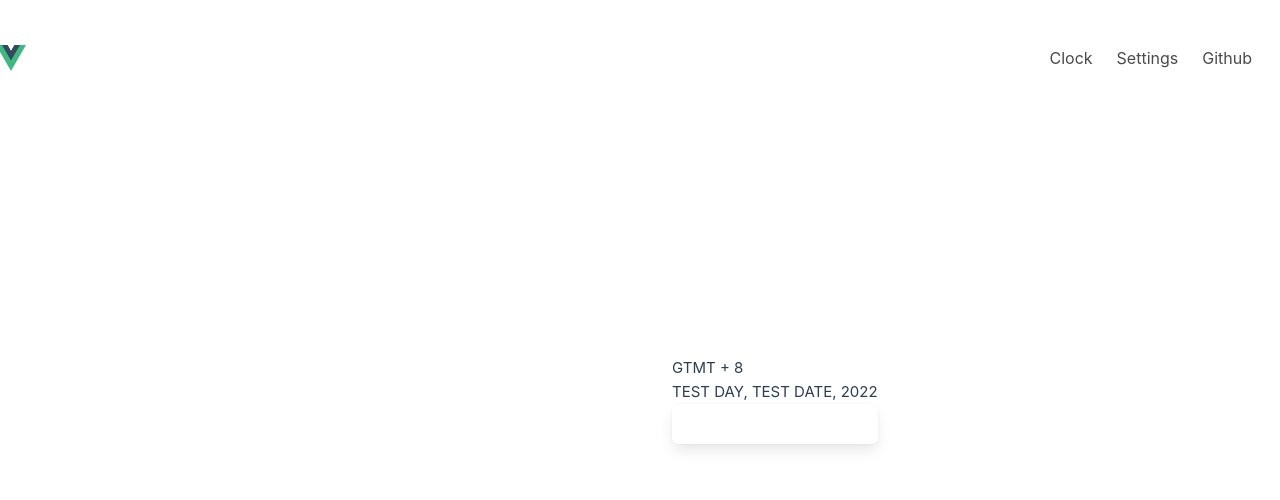
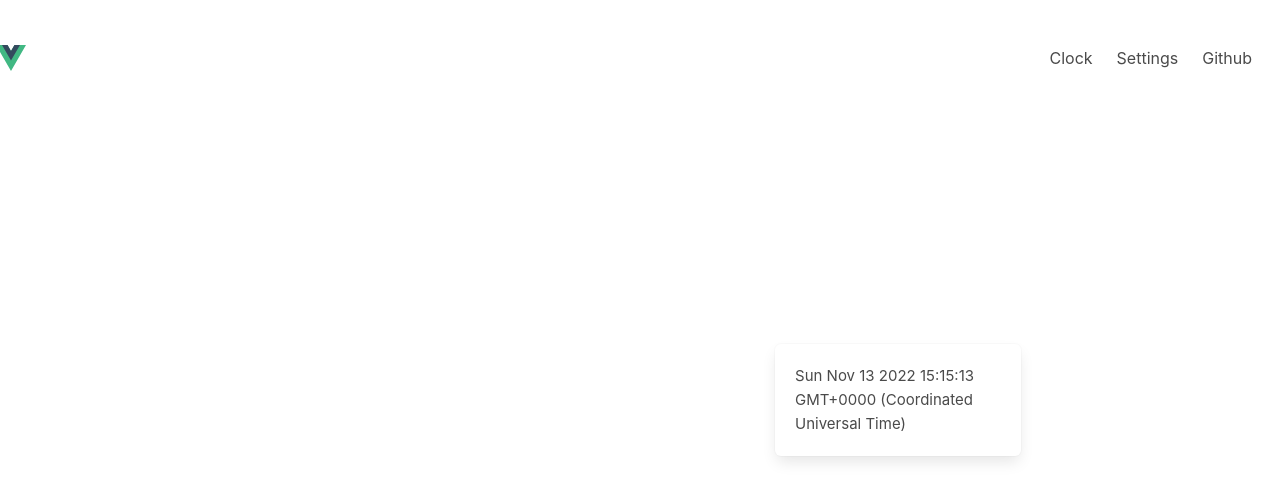
Before and after one commit to Sh3lby007/mobile-clock, a Vue app: page / in a window 1280 px wide. Shown: the top 500 px of the page. Built offline with nearby package versions, Linux system fonts and the light colour scheme.

Commit message:
Refactor dev script and add time.     Change port to 8080 for npm run dev script.     Include Date, time and timezone in a box in the home view, with it     refreshing every 1 second.

```diff
--- a/package.json
+++ b/package.json
@@ -2,7 +2,7 @@
   "name": "mobile-clock",
   "version": "0.0.0",
   "scripts": {
-    "dev": "vite",
+    "dev": "vite --port 8080",
     "build": "vite build",
     "preview": "vite preview"
   },
--- a/src/views/Home.vue
+++ b/src/views/Home.vue
@@ -1,31 +1,29 @@
-<!-- What do i need?
-1. A box/container which display the time
-2. A div that shows the timezone
-3. Another section that shows the day, date and year -->
-
+<!--
+1. Get the time now from JavaScript
+2. Get the time and display it into a box
+3. Show the box to display it in
+4. Make the time change every second  -->
 
 <script setup>
+import { ref } from "vue";
 
+let time = ref(new Date());
+
+setInterval(function () {
+  time.value = new Date();
+}, 1000);
+
+// in settings page, add button to click back to home page
+// in settings page, add a select dropdown for user to choose type of date/time display they want
+//     for the above selection, save the data into pinia store
 </script>
 
 <template>
-  <div class="container is-fluid">
-
-    <div class="timezone">
-      GTMT + 8
-      <div class="day-date">
-        TEST DAY, TEST DATE, 2022
-        <div class="box">
-
-        </div>
-
-
+  <div class="columns is-mobile is-centered">
+    <div class="column is-half">
+      <div class="box">
+        {{ time }}
       </div>
-
     </div>
   </div>
 </template>
-
-<style>
-
-</style>
```
